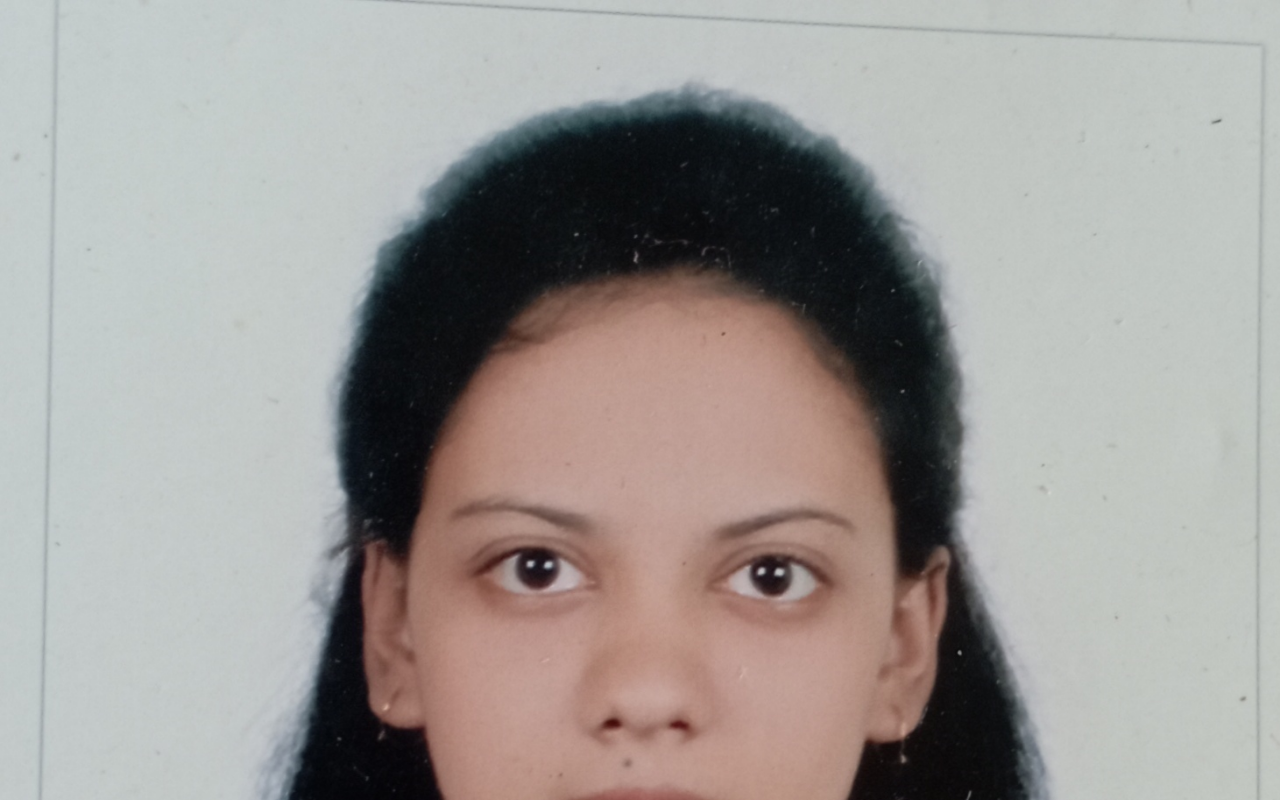
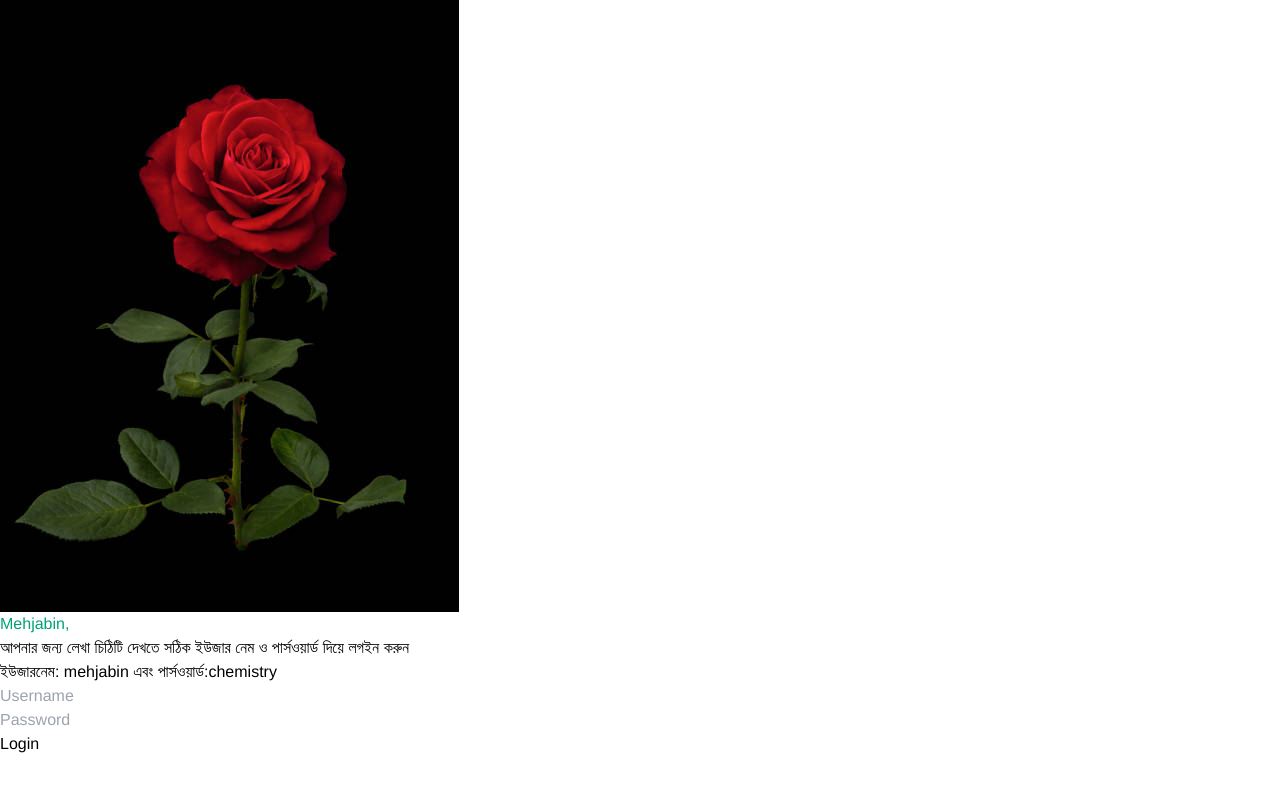
Before and after one commit to codebymojnu/dairy-frontend, a React (Vite) app: page /login in a window 1280 px wide. Shown: the top 800 px of the page. Built offline with nearby package versions, Linux system fonts and the light colour scheme; a web font is replaced by a local one.

Commit message:
text and photo change

```diff
--- a/src/components/Letter.jsx
+++ b/src/components/Letter.jsx
@@ -7,10 +7,10 @@ const Letter = () => {
     "লাল টুকটুকে ফুটন্ত একটি গোলাপের শুভেচ্ছা নিয়ে শুরু করছি আমার এই পত্র। পৃথিবীতে যত ফুল ফুটে আছে, যদি সবগুলো ফুল তোমাকে উপহার দিতে পারতাম, নিজেকে ভাগ্যবান মনে করতাম।",
     "আশা করি, আল্লাহর রহমাতে ভালো আছো।",
     "সেদিন হঠাৎ, তোমার দিকে চোখ পড়ে গেলো।",
-    "তোমার দিকে তাকিয়ে থাকতে ইচ্ছে করলো, কিন্তু লজ্জায় চোখ নামিয়ে নিলাম। সেই দিনের পর থেকে তোমার মুখের ছবি আমার মনের কোণে বন্দি।",
+    "তোমার দিকে তাকিয়ে থাকতে ইচ্ছে করলো, কিন্তু ধর্মে নিষেধ থাকায় চোখ নামিয়ে নিলাম। কিন্তু সেই দিনের পর থেকে তোমার মুখের ছবি আমার মনের কোণে বন্দি।",
     "তোমার জন্য সবসময় শুভকামনা, মেহজাবিন। ভালো কিছু করো, এই দোয়া করি। আল্লাহ যেন তোমার কোনো স্বপ্ন অপূর্ণ না করেন। পরিবারকে সর্বদা সুখ-শান্তিতে জীবন অতিবাহিত হোক।",
     "শুভেচ্ছান্তে,",
-    "তোমার এক সিনিয়র",
+    "তোমার এক ভাইয়া",
 
     // Add more text blocks as needed
   ];
--- a/src/components/Login.jsx
+++ b/src/components/Login.jsx
@@ -46,7 +46,7 @@ function Login() {
         <div className="flex justify-center">
           <img
             className="w-40 h-40 rounded-full mb-4"
-            src="/Mehgabin.jpg"
+            src="/rose.jpg"
             alt="Profile Avatar"
           />
         </div>
```
Also changed, not shown: public/Mehgabin.jpg (deleted).
